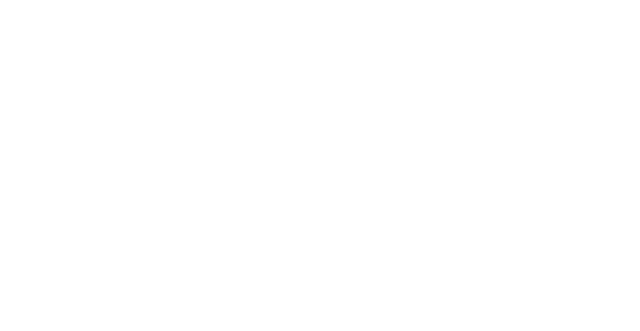
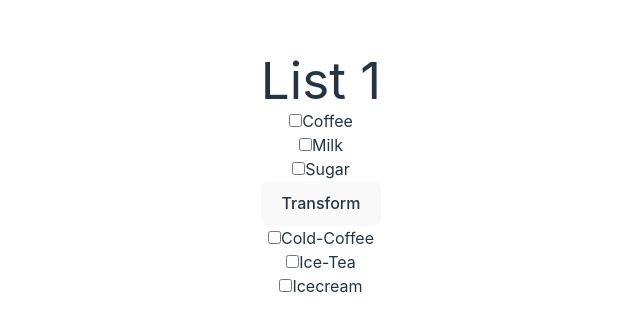
Before and after one commit to sarvesh018/Reactjs, a React (Vite) app: page /checkBox in a window 1280 px wide. Before the commit this address had no page. Shown: the part 225-556 px from the top of the page, without its empty margins (319-959 px from the left). Built offline with nearby package versions, Linux system fonts and the light colour scheme.

Commit message:
list update

```diff
--- a/src/App.jsx
+++ b/src/App.jsx
@@ -5,6 +5,7 @@ import {BrowserRouter as Router, Routes, Route} from "react-router-dom"
 import UseState from "./components/UseState";
 import Form from "./components/Form";
 import Home from "./components/Home";
+import CheckBox from "./components/CheckBox";
 
 function App() {
 
@@ -15,6 +16,7 @@ function App() {
           <Route path="/" element={<Home/>}/>
           <Route path="form" element={<Form/>}/>
           <Route path="useState" element={<UseState/>}/>
+          <Route path="checkBox" element={<CheckBox/>}/>
         </Routes>
       </Router>
     </>
--- /dev/null
+++ b/src/components/ChangeList.jsx
@@ -0,0 +1,18 @@
+import React, { useState } from 'react'
+
+export default function ChangeList({leftList, rightList}) {
+    const [left, setLeft] = useState(leftList);
+    const [right, setRight] = useState(rightList);
+
+    const handleClick = () => {
+        left.filter((item) => (item.checked));
+
+        setRight([...right, ...left])
+    }
+
+    return (
+        <div>
+            <button onClick={handleClick}> Transform </button>
+        </div>
+    )
+}
--- /dev/null
+++ b/src/components/CheckBox.jsx
@@ -0,0 +1,46 @@
+import React, { useState } from "react";
+import ChangeList from "./ChangeList";
+
+export default function CheckBox() {
+  const leftList = [
+    {id: 1, name: "Coffee", checked: false},
+    {id: 2, name:"Milk", checked: false},
+    {id: 3, name:"Sugar", checked: false}
+  ];
+  const rightList = [
+    {id: 1, name: "Cold-Coffee", checked: false},
+    {id: 2, name:"Ice-Tea", checked: false},
+    {id: 3, name:"Icecream", checked: false}
+  ];
+
+  return (
+    <div>
+      <div flex items-center justify-center>
+        <div className="flex flex-row gap-12">
+          <div>
+            <h1 className="mb-8">List 1</h1>
+            <div>
+              <div className="py-2 flex flex-col gap-2 items-center justify-center">
+                {leftList.map((items) => (
+                  <ul key={items.id}>
+                    <input type="checkbox"/>
+                    {items.name}
+                  </ul>
+                ))}
+              </div>
+              <ChangeList left={leftList} right={rightList}/>
+              <div className="py-2 flex flex-col gap-2 items-center justify-center">
+                {rightList.map((items) => (
+                  <ul key={items.id}>
+                    <input type="checkbox"/>
+                    {items.name}
+                  </ul>
+                ))}
+              </div>
+            </div>
+          </div>
+        </div>
+      </div>
+    </div>
+  );
+}
--- a/src/components/Home.jsx
+++ b/src/components/Home.jsx
@@ -5,7 +5,8 @@ import { Link } from 'react-router-dom'
 export default function Home() {
     const components = [
         {id:"1", links:"useState"},
-        {id:"2", links:"form"}
+        {id:"2", links:"form"},
+        {id: 3, links:"checkBox"}
     ];
   return (
     <div className="bg-[#61DBFB] text-black px-10 placeholder-gray-200 rounded-xl">
```
